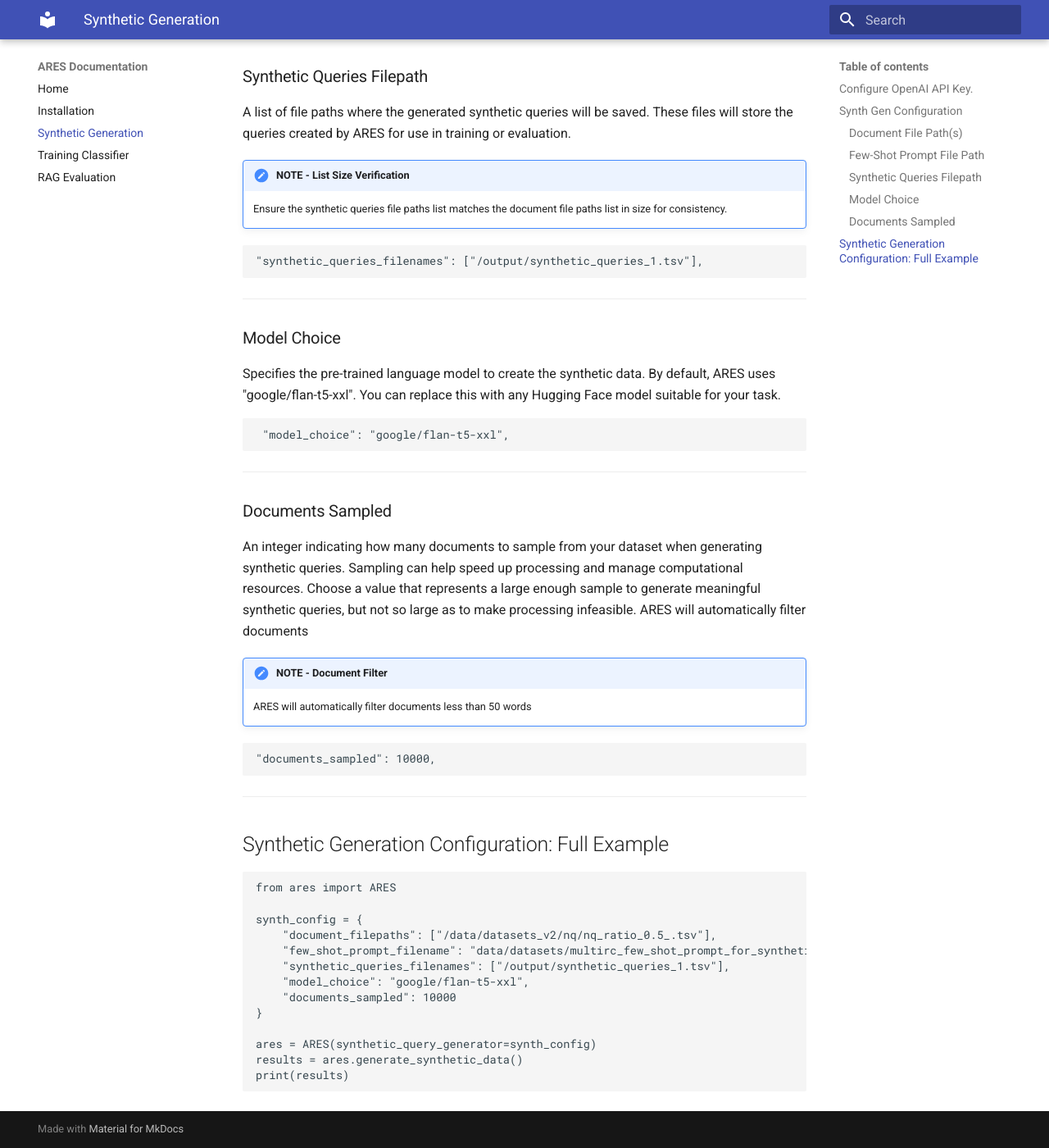
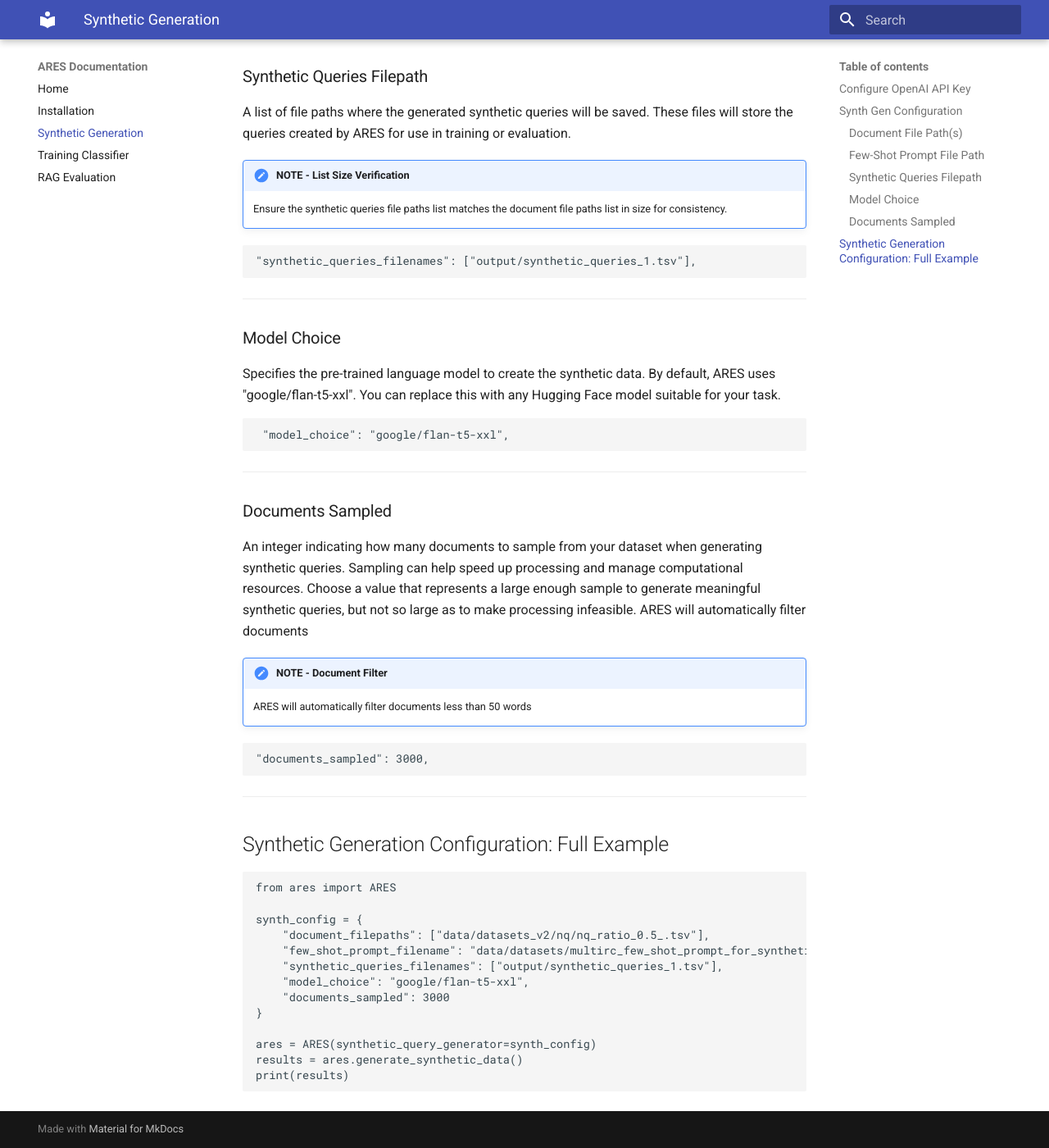
Before and after one commit to stanford-futuredata/ARES, an MkDocs documentation site: the page built from docs/ares-doc/docs/synth_gen.md, in a window 1280 px wide and 1400 px high, scrolled down 1386 px. Shown: the whole window at 82% size. Built offline with MkDocs 1.6.1 and Material for MkDocs 9.7.7, drawn with Linux system fonts in a browser that asks for light colours; some of the changed text lies outside the part shown.

Commit message:
Updated synth_gen.md
 Fixed typos and filepaths as per "Documentation and code are so broken! #23" to improve  consistency

````diff
--- a/docs/ares-doc/docs/synth_gen.md
+++ b/docs/ares-doc/docs/synth_gen.md
@@ -2,9 +2,9 @@
 
 <hr>
 
-## Configure OpenAI API Key.
+## Configure OpenAI API Key
 
-```
+```shell
 export OPENAI_API_KEY=<your key here>
 ```
 
@@ -22,23 +22,24 @@
     "few_shot_prompt_filename": few_shot_filepath,
     "synthetic_queries_filenames": [<synthetic_queries_filepaths>],
     "model_choice": <model_choice>,
-    "documents_sampled": 10000
+    "documents_sampled": 3000
 }
 
 ares = ARES(synthetic_query_generator=synth_config)
 results = ares.generate_synthetic_data()
 print(results)
 ```
+
 <hr>
 
 ### Document File Path(s)
 
-A single or list of file paths to the document(s) you want to use for generating synthetic queries. If
-given a list of file paths, each file path should point to a file containing raw text from which ARES can derive context for the synthetic queries.
+A single or list of file paths to the document(s) you want to use for generating synthetic queries. If given a list of file paths, each file path should point to a file containing raw text from which ARES can derive context for the synthetic queries.
 
 ```python
-"document_filepaths": ["/data/datasets_v2/nq/nq_ratio_0.5_.tsv"],
+"document_filepaths": ["data/datasets_v2/nq/nq_ratio_0.5.tsv"],
 ```
+
 Link to [ARES Github Repo](https://github.com/stanford-futuredata/ARES/tree/new-dev/data/datasets_v2/nq) for document example file used.
 
 <hr>
@@ -63,7 +64,7 @@
     Ensure the synthetic queries file paths list matches the document file paths list in size for consistency.
 
 ```python
-"synthetic_queries_filenames": ["/output/synthetic_queries_1.tsv"],
+"synthetic_queries_filenames": ["output/synthetic_queries_1.tsv"],
 ```
 
 <hr>
@@ -86,7 +87,7 @@
     ARES will automatically filter documents less than 50 words
 
 ```python
-"documents_sampled": 10000,
+"documents_sampled": 3000,
 ```
 
 <hr>
@@ -97,11 +98,11 @@
 from ares import ARES
 
 synth_config = {
-    "document_filepaths": ["/data/datasets_v2/nq/nq_ratio_0.5_.tsv"],
+    "document_filepaths": ["data/datasets_v2/nq/nq_ratio_0.5_.tsv"],
     "few_shot_prompt_filename": "data/datasets/multirc_few_shot_prompt_for_synthetic_query_generation_v1.tsv",
-    "synthetic_queries_filenames": ["/output/synthetic_queries_1.tsv"],
+    "synthetic_queries_filenames": ["output/synthetic_queries_1.tsv"],
     "model_choice": "google/flan-t5-xxl",
-    "documents_sampled": 10000
+    "documents_sampled": 3000
 }
 
 ares = ARES(synthetic_query_generator=synth_config)
````
